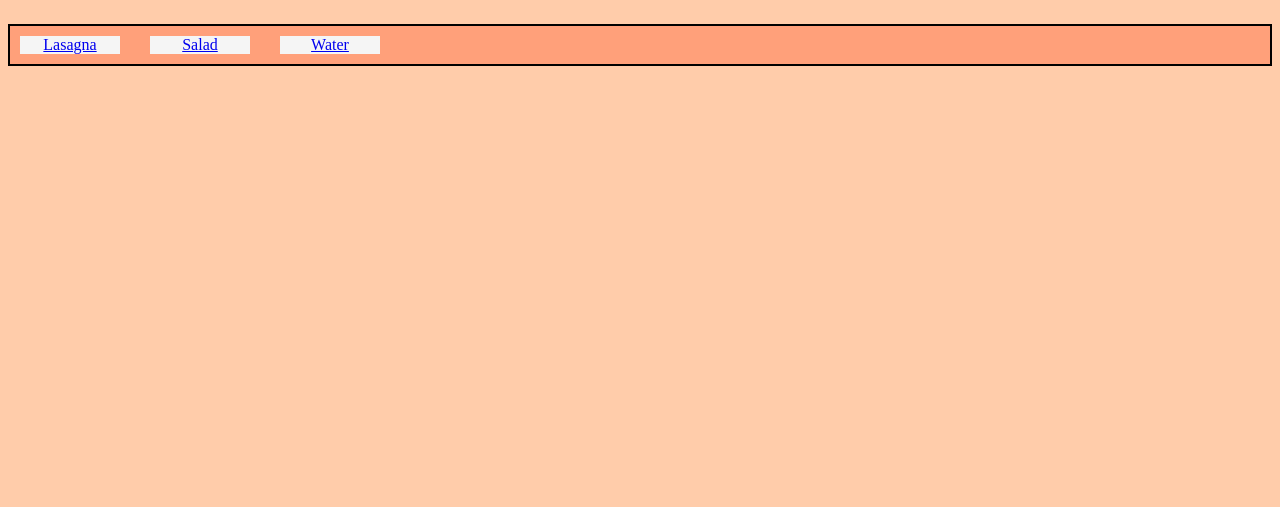
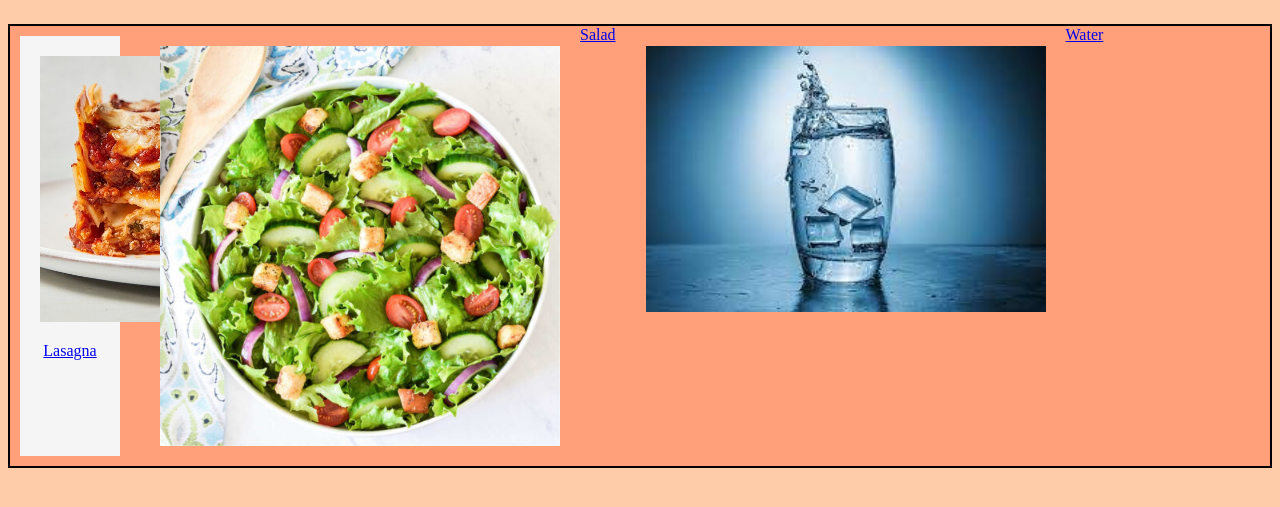
Before and after one commit to chengmingjms/odin-recipes, a plain HTML site: page index.html in a window 1280 px wide. Shown: the part 135-642 px from the top of the page. Drawn offline with Linux system fonts and the light colour scheme.

Commit message:
Added pictures to cards

```diff
--- a/index.html
+++ b/index.html
@@ -10,16 +10,19 @@
     <h1>Recipes</h1>
     <div class="recipe_container">
         <div class="recipe_card">
+            <img class="smallimg" src="images/RS-Lasagna-hkjl-master768.jpg" alt="Lasagna">
             <a href="./recipes/lasagna.html">
                 Lasagna
             </a>
         </div>
-        <div class="recipe_card">
+        <div class="smallimg" class="recipe_card">
+            <img src="images/salad.jpg" alt="Salad">
             <a href="./recipes/salad.html">
                 Salad
             </a>
         </div>
-        <div class="recipe_card">
+        <div class="smallimg" class="recipe_card">
+            <img src="images/water.jpg" alt="Water">
             <a href="./recipes/water.html">
                 Water
             </a>
```
